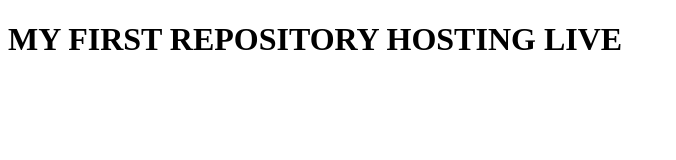
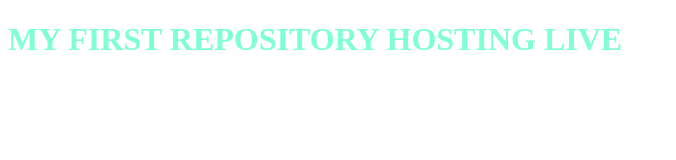
Before and after one commit to Snehal8208/GIT-HUB, a plain HTML site: page index.html in a window 1280 px wide. Shown: the whole page, without its empty margins (0-676 px from the left). Drawn offline with Linux system fonts and the light colour scheme.

Commit message:
Update index.html

```diff
--- a/index.html
+++ b/index.html
@@ -6,7 +6,7 @@
     <title>Document</title>
 </head>
 <body>
-    <h1>MY FIRST REPOSITORY HOSTING LIVE</h1>
+    <h1 style="color: aquamarine;">MY FIRST REPOSITORY HOSTING LIVE</h1>
 
 </body>
 </html>
```
